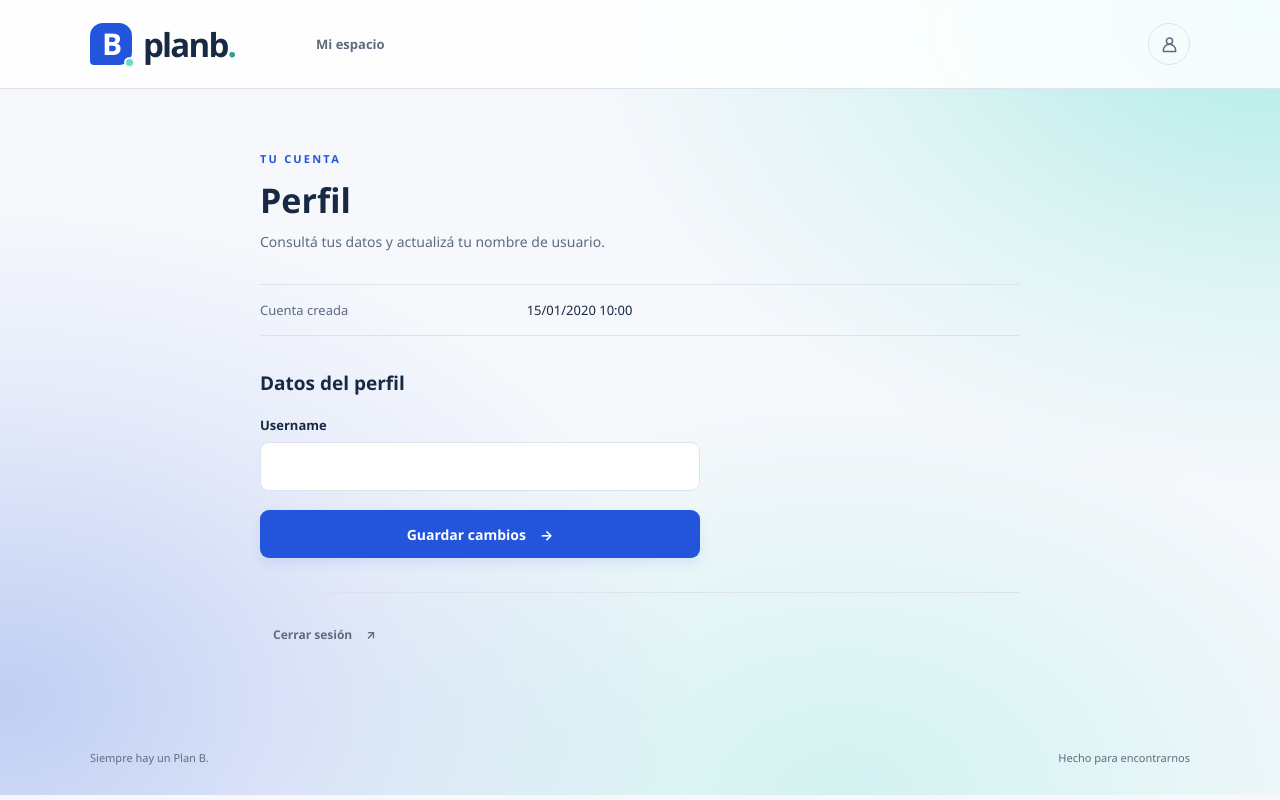
After one commit to VirBruno/PlanB, a Django app: template backend/apps/users/templates/users/profile.html in a window 1280 px wide. The commit adds this page. Run offline with Django 5.2, Linux system fonts and the light colour scheme; the template is opened without the code that fills it: most values are stand-ins (such as "Sample title", 1, 10 or a date in 2020); form fields are guessed from the names that the template uses.

Commit message:
feat(users): agrega página de perfil

```diff
--- a/backend/apps/users/services/session_service.py
+++ b/backend/apps/users/services/session_service.py
@@ -86,7 +86,7 @@ def current_user(request):
     try:
         user_id = auth_service.get_user(access_token)
         profile = profile_service.get_profile(access_token, user_id)
-        return {"id": profile["id"], "username": profile["username"]}
+        return profile
     except (InvalidCredentials, SessionExpired):
         invalidate_session(request)
         return None
--- a/backend/apps/users/static/users/css/planb.css
+++ b/backend/apps/users/static/users/css/planb.css
@@ -115,7 +115,9 @@ input:focus-visible { outline-offset: 2px; }
 .dashboard-header nav { align-self: stretch; display: flex; align-items: stretch; margin-left: 26px; }
 .dashboard-header nav a { display: flex; align-items: center; border-bottom: 3px solid transparent; color: var(--muted); text-decoration: none; font-size: 13px; font-weight: 650; padding: 3px 5px 0; }
 .dashboard-header nav a[aria-current="page"] { border-color: var(--blue); color: var(--blue); }
-.dashboard-header form { margin-left: auto; }
+.profile-icon { display: grid; place-items: center; width: 42px; height: 42px; margin-left: auto; border: 1px solid var(--line); border-radius: 50%; color: var(--muted); }
+.profile-icon:hover { border-color: #a4b4c9; color: var(--blue); background: #f2f5fb; }
+.profile-icon svg { width: 21px; height: 21px; fill: none; stroke: currentColor; stroke-width: 1.7; stroke-linecap: round; stroke-linejoin: round; }
 .dashboard-main { max-width: 1180px; margin: 0 auto; padding: 62px 40px 75px; min-height: calc(100svh - 160px); }
 .dashboard-welcome { display: flex; align-items: center; justify-content: space-between; gap: 28px; padding: 0 0 48px; }
 .dashboard-welcome .eyebrow { margin-bottom: 14px; }
@@ -139,6 +141,18 @@ input:focus-visible { outline-offset: 2px; }
 .empty-illustration > span:nth-child(3)::before { border-color: #81cbbd; background: #dff6f0; }
 .empty-illustration > i { position: absolute; right: 5px; top: 4px; color: var(--blue); font-size: 23px; font-style: normal; }
 .dashboard-footer { display: flex; justify-content: space-between; gap: 20px; max-width: 1180px; padding: 20px 40px 30px; margin: auto; color: var(--muted); font-size: 11px; }
+.profile-page { max-width: 760px; margin: 0 auto; animation: appear .35s ease both; }
+.profile-page > .eyebrow { margin-bottom: 12px; }
+.profile-page > h1 { margin: 0; font-size: 34px; line-height: 1.2; }
+.profile-intro { margin: 10px 0 30px; color: var(--muted); font-size: 14px; line-height: 1.7; }
+.profile-details { margin: 0; border-top: 1px solid var(--line); }
+.profile-details > div { display: grid; grid-template-columns: minmax(150px, 1fr) 2fr; gap: 20px; padding: 16px 0; border-bottom: 1px solid var(--line); }
+.profile-details dt { color: var(--muted); font-size: 13px; }
+.profile-details dd { margin: 0; font-size: 13px; overflow-wrap: anywhere; }
+.profile-edit { margin-top: 34px; }
+.profile-edit h2 { margin: 0 0 20px; font-size: 19px; }
+.profile-edit .auth-form { max-width: 440px; }
+.profile-logout { margin-top: 34px; padding-top: 20px; border-top: 1px solid var(--line); }
 @keyframes appear { from { opacity: 0; transform: translateY(8px); } to { opacity: 1; transform: translateY(0); } }
 @media (min-width: 1550px) { .auth-main { padding-left: 100px; padding-right: 100px; } .auth-panel { max-width: 460px; } }
 @media (max-width: 1000px) {
@@ -165,13 +179,14 @@ input:focus-visible { outline-offset: 2px; }
   .dashboard-header-inner .brand { font-size: 28px; }
   .dashboard-header nav { margin-left: 0; order: 3; width: 100%; margin-top: -7px; }
   .dashboard-header nav a { padding: 7px 0 12px; }
-  .dashboard-header form { margin-left: auto; }
+  .profile-icon { margin-left: auto; }
   .dashboard-main { padding: 39px 22px 45px; min-height: calc(100svh - 210px); }
   .dashboard-welcome { padding-bottom: 36px; gap: 16px; }
   .dashboard-welcome h1 { font-size: 32px; letter-spacing: -1px; }
   .welcome-stamp { width: 63px; height: 63px; font-size: 44px; border-radius: 20px; margin-right: 7px; }
   .welcome-stamp > span { font-size: 27px; right: -7px; top: -12px; }
   .dashboard-welcome .eyebrow { font-size: 10px; letter-spacing: 1.5px; }
+  .profile-details > div { grid-template-columns: 1fr; gap: 7px; }
   .empty-state { padding: 48px 24px; }
   .empty-state h3 { font-size: 18px; line-height: 1.5; }
   .dashboard-footer { padding: 20px 22px; font-size: 10px; }
--- a/backend/apps/users/templates/components/authenticated_base.html
+++ b/backend/apps/users/templates/components/authenticated_base.html
@@ -8,10 +8,9 @@
     <nav aria-label="Navegación principal">
       <a href="{% url 'users:dashboard' %}" {% if request.resolver_match.url_name == "dashboard" %}aria-current="page"{% endif %}>Mi espacio</a>
     </nav>
-    <form method="post" action="{% url 'users:logout' %}">
-      {% csrf_token %}
-      <button class="button button--quiet" type="submit">Cerrar sesión <span aria-hidden="true">↗</span></button>
-    </form>
+    <a class="profile-icon" href="{% url 'users:profile' %}" aria-label="Ir a mi perfil" title="Mi perfil">
+      <svg viewBox="0 0 24 24" aria-hidden="true" focusable="false"><circle cx="12" cy="8" r="3.5"/><path d="M5 20v-1.4a7 7 0 0 1 14 0V20z"/></svg>
+    </a>
   </div>
 </header>
 <main class="dashboard-main" id="contenido">
--- /dev/null
+++ b/backend/apps/users/templates/users/profile.html
@@ -0,0 +1,28 @@
+{% extends 'components/authenticated_base.html' %}
+{% block title %}Perfil · Plan B{% endblock %}
+{% block workspace %}
+<section class="profile-page" aria-labelledby="profile-title">
+  <p class="eyebrow eyebrow--blue">TU CUENTA</p>
+  <h1 id="profile-title">Perfil</h1>
+  <p class="profile-intro">Consultá tus datos y actualizá tu nombre de usuario.</p>
+
+  <dl class="profile-details">
+    <div><dt>Cuenta creada</dt><dd>{{ profile.created_at|date:"d/m/Y H:i" }}</dd></div>
+  </dl>
+
+  <section class="profile-edit" aria-labelledby="profile-edit-title">
+    <h2 id="profile-edit-title">Datos del perfil</h2>
+    <form method="post" action="{% url 'users:profile' %}" class="auth-form">
+      {% csrf_token %}
+      {% include 'components/form_errors.html' %}
+      {% include 'components/field.html' with field=form.username %}
+      <button class="button button--primary" type="submit">Guardar cambios <span aria-hidden="true">→</span></button>
+    </form>
+  </section>
+
+  <form method="post" action="{% url 'users:logout' %}" class="profile-logout">
+    {% csrf_token %}
+    <button class="button button--quiet" type="submit">Cerrar sesión <span aria-hidden="true">↗</span></button>
+  </form>
+</section>
+{% endblock %}
--- a/backend/apps/users/urls.py
+++ b/backend/apps/users/urls.py
@@ -10,5 +10,6 @@ urlpatterns = [
     path("login/", views.login, name="login"),
     path("auth/confirmar-email/", views.email_confirmation, name="email_confirmation"),
     path("dashboard/", views.dashboard, name="dashboard"),
+    path("perfil/", views.profile, name="profile"),
     path("logout/", views.logout, name="logout"),
 ]
```
Also changed, not shown: backend/apps/users/forms.py (+10 -0 lines), backend/apps/users/services/profile_service.py (+58 -4 lines), backend/apps/users/tests/test_forms.py (+13 -1 lines), backend/apps/users/tests/test_sdk_contracts.py (+23 -2 lines), backend/apps/users/tests/test_views.py (+40 -2 lines), backend/apps/users/views.py (+30 -1 lines).
